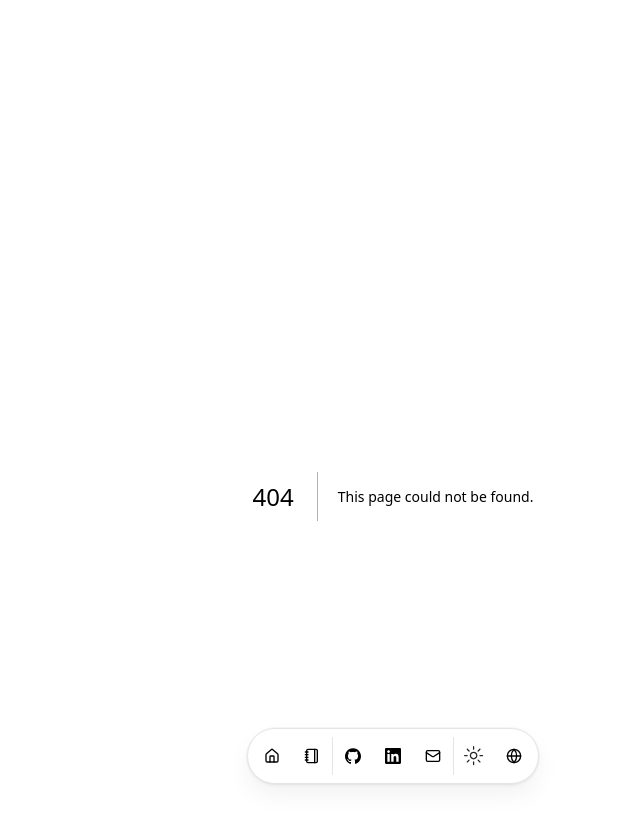
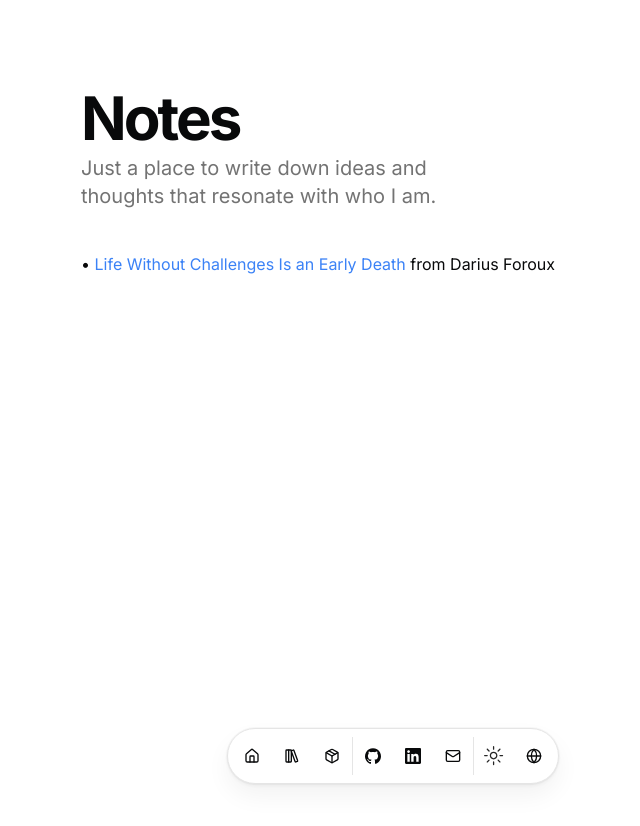
Before and after one commit to leo-mathurin/portfolio, a Next.js app: page /notes in a window 1280 px wide. Before the commit this address had no page. Shown: the top 826 px of the page, without its empty margins (247-887 px from the left). Built offline with nearby package versions, Linux system fonts and the light colour scheme.

Commit message:
feat: added notes

```diff
--- /dev/null
+++ b/src/app/notes/layout.tsx
@@ -0,0 +1,27 @@
+import type { Metadata } from "next";
+import { DATA } from "@/data/resume";
+
+export const metadata: Metadata = {
+  title: "Notes",
+  description: "My personal notes.",
+  openGraph: {
+    title: "Notes",
+    description: "My personal notes.",
+    url: `${DATA.url}/notes`,
+    siteName: DATA.name,
+    locale: "en_US",
+    type: "website",
+  },
+  twitter: {
+    title: "Notes",
+    card: "summary_large_image",
+  },
+};
+
+export default function NotesLayout({
+  children,
+}: {
+  children: React.ReactNode;
+}) {
+  return <>{children}</>;
+}
--- /dev/null
+++ b/src/app/notes/page.tsx
@@ -0,0 +1,57 @@
+"use client";
+
+import BlurFade from "@/components/magicui/blur-fade";
+import BlurFadeText from "@/components/magicui/blur-fade-text";
+import { useTranslation } from "@/lib/translations";
+import Link from "next/link";
+
+const BLUR_FADE_DELAY = 0.04;
+
+export default function NotesPage() {
+  const { t, language } = useTranslation();
+
+  return (
+    <main className="flex flex-col min-h-[100dvh] space-y-10">
+      <section id="notes-hero">
+        <div className="mx-auto w-full max-w-2xl space-y-8">
+          <div className="gap-2 flex justify-between">
+            <div className="flex-col flex flex-1 space-y-1.5">
+              <BlurFadeText
+                delay={BLUR_FADE_DELAY}
+                className="text-3xl font-bold tracking-tighter sm:text-5xl xl:text-6xl/none text-pretty"
+                yOffset={8}
+                text="Notes"
+              />
+              <BlurFadeText
+                className="max-w-[600px] md:text-xl text-balance font-sans text-muted-foreground"
+                delay={BLUR_FADE_DELAY}
+                text={
+                  language === "fr"
+                    ? "Un petit endroit pour noter des idées et pensées qui me font vibrer."
+                    : "Just a place to write down ideas and thoughts that resonate with who I am."
+                }
+              />
+            </div>
+          </div>
+        </div>
+      </section>
+
+      <section id="notes-content">
+        <BlurFade delay={BLUR_FADE_DELAY * 5}>
+          <ul className="space-y-2">
+            <li>
+              •{" "}
+              <Link
+                className="text-blue-500 hover:underline"
+                href="https://dariusforoux.com/life-without-challenges/"
+              >
+                Life Without Challenges Is an Early Death
+              </Link>{" "}
+              {language === "fr" ? "de Darius Foroux" : "from Darius Foroux"}
+            </li>
+          </ul>
+        </BlurFade>
+      </section>
+    </main>
+  );
+}
--- a/src/app/page.tsx
+++ b/src/app/page.tsx
@@ -32,7 +32,7 @@ export default function Page() {
                   .toLowerCase()} 👋`}
               />
               <BlurFadeText
-                className="max-w-[600px] md:text-xl"
+                className="max-w-[600px] md:text-xl text-balance"
                 delay={BLUR_FADE_DELAY}
                 text={
                   DATA.description[language as keyof typeof DATA.description]
--- a/src/components/icons.tsx
+++ b/src/components/icons.tsx
@@ -1,4 +1,4 @@
-import { GlobeIcon, MailIcon, ArrowRight, ArrowLeft, NotebookIcon, HomeIcon } from "lucide-react";
+import { GlobeIcon, MailIcon, ArrowRight, ArrowLeft, LibraryBig, HomeIcon, Package } from "lucide-react";
 
 export type IconProps = React.HTMLAttributes<SVGElement>;
 
@@ -7,8 +7,9 @@ export const Icons = {
   email: (props: IconProps) => <MailIcon {...props} />,
   arrowRight: (props: IconProps) => <ArrowRight {...props} />,
   arrowLeft: (props: IconProps) => <ArrowLeft {...props} />,
-  notebook: (props: IconProps) => <NotebookIcon {...props} />,
+  libraryBig: (props: IconProps) => <LibraryBig {...props} />,
   home: (props: IconProps) => <HomeIcon {...props} />,
+  package: (props: IconProps) => <Package {...props} />,
   linkedin: (props: IconProps) => (
     <svg viewBox="0 0 24 24" xmlns="http://www.w3.org/2000/svg" {...props}>
       <title>LinkedIn</title>
--- a/src/data/resume.tsx
+++ b/src/data/resume.tsx
@@ -7,8 +7,8 @@ export const DATA = {
   location: "Lyon, FR",
   locationLink: "https://www.google.com/maps/place/lyon",
   description: {
-    en: "Tech-savvy creator and adventurer at heart, crafting impactful solutions while exploring the world. At 21, I combine creativity with fresh perspectives, bringing energy and imagination to every project. Master's student at Epitech with an eye for design.",
-    fr: "Créateur passionné de tech et aventurier dans l'âme, je développe des solutions créatives tout en explorant le monde. À 21 ans, j'allie imagination et perspectives nouvelles, apportant énergie et dynamisme à chaque projet. Étudiant en Master à Epitech.",
+    en: "Tech-savvy creator and adventurer at heart, crafting impactful solutions while exploring the world. Master's student at Epitech.",
+    fr: "Créateur passionné de tech et aventurier dans l'âme, je développe des solutions innovantes tout en explorant le monde. Étudiant en Master à Epitech.",
   },
   summary: {
     en: "[Studying Information Systems at Epitech](/#education), I blend technical skills with creative energy to build meaningful projects. From [crafting user experiences](/#projects) to [developing business solutions](/#work), I bring fresh ideas and enthusiasm to every challenge. Beyond coding, I'm a 21-year-old who loves sports, discovering new places, and sharing moments with friends - bringing this same passion for exploration to my work.",
@@ -29,7 +29,8 @@ export const DATA = {
   ],
   navbar: [
     { href: "/", icon: Icons.home, label: "Home" },
-    { href: "/blog", icon: Icons.notebook, label: "Blog" },
+    { href: "/blog", icon: Icons.libraryBig, label: "Blog" },
+    { href: "/notes", icon: Icons.package, label: "Notes" },
   ],
   contact: {
     email: "leo.mathurin@epitech.eu",
--- a/src/lib/translations.ts
+++ b/src/lib/translations.ts
@@ -3,8 +3,10 @@ import { useLanguage } from "@/components/language-toggle";
 export type TranslationKey =
   | "Home"
   | "Blog"
+  | "Notes"
   | "home"
   | "blog"
+  | "notes"
   | "skills"
   | "projects"
   | "hackathons"
@@ -28,8 +30,10 @@ export const translations: Record<string, Record<TranslationKey, string>> = {
   en: {
     Home: "Home",
     Blog: "Blog",
+    Notes: "Notes",
     home: "Home",
     blog: "Blog",
+    notes: "Notes",
     skills: "Skills",
     projects: "Projects",
     hackathons: "Hackathons",
@@ -54,8 +58,10 @@ export const translations: Record<string, Record<TranslationKey, string>> = {
   fr: {
     Home: "Accueil",
     Blog: "Blog",
+    Notes: "Notes",
     home: "Accueil",
     blog: "Blog",
+    notes: "Notes",
     skills: "Compétences",
     projects: "Projets",
     hackathons: "Hackathons",
```
